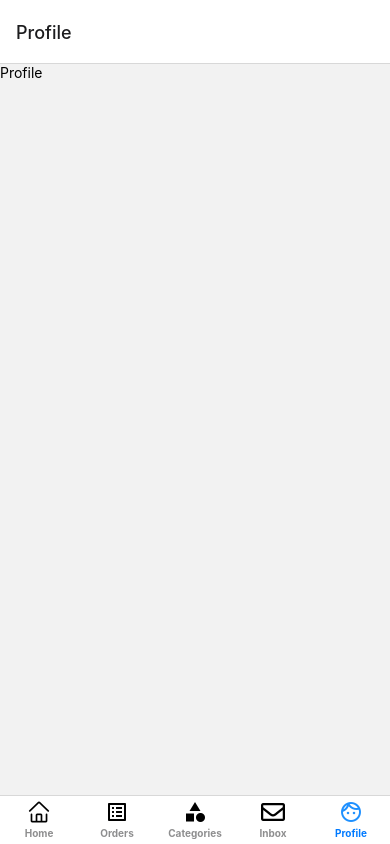
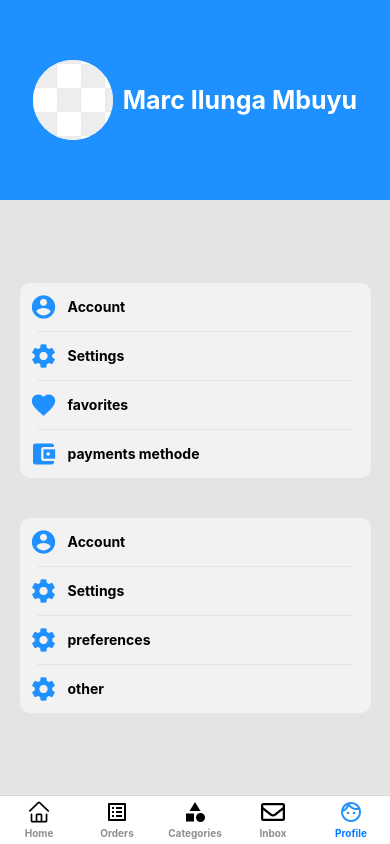
Before and after one commit to MrSirThe1st/LashesV0, a React Native app in the folder YippieV0/: screen /Profile in a window 390 px wide. Built offline with nearby package versions, Linux system fonts and the light colour scheme.

Commit message:
profile page

```diff
--- a/YippieV0/App.js
+++ b/YippieV0/App.js
@@ -6,6 +6,7 @@ import SignUp from "./src/screens/Login&SignUp/SignUp";
 import Home from "./src/screens/BuyerUI/Home";
 import Selection from "./src/screens/selection/Selection";
 import CategoriesPage from "./src/screens/Categories/CategoriesPage";
+import Profile from "./src/screens/BuyerUI/Profile";
 
 export default function App() {
   return (
--- a/YippieV0/src/Navigation/Navigation.js
+++ b/YippieV0/src/Navigation/Navigation.js
@@ -47,7 +47,7 @@ const HomeTabNavigator = () => (
     (<FontAwesome5 name="envelope" size={24} color="black" />)
   }}/>
 
-    <Tab.Screen name="Profile" component={Profile} options={{
+    <Tab.Screen name="Profile" component={Profile} options={{headerShown: false,
       tabBarIcon:({focused}) => focused ?(<MaterialCommunityIcons name="face-man-outline" size={24} color="#1e90ff" />):
       (<MaterialCommunityIcons name="face-man-outline" size={24} color="black" />)
   }}/>
--- a/YippieV0/src/screens/BuyerUI/Profile.js
+++ b/YippieV0/src/screens/BuyerUI/Profile.js
@@ -1,14 +1,126 @@
-import { StyleSheet, Text, View } from 'react-native'
+import { StyleSheet, Text, View, SafeAreaView,TouchableOpacity, Image} from 'react-native'
 import React from 'react'
+import Icon from "react-native-vector-icons/MaterialIcons";
+import Separator from '../../componets/Separator';
+import { StatusBar } from 'react-native';
 
 const Profile = () => {
   return (
-    <View>
-      <Text>Profile</Text>
-    </View>
+    <SafeAreaView style={styles.container}>
+      <StatusBar backgroundColor="#1e90ff"
+        barStyle="light-content"/>
+      <View style={styles.stickyHeader}>
+        <View style={styles.avatar}>
+          <Image style={styles.image} source={require('../../assets/homeAssets/avatar.jpg')}/>
+        </View>
+        <Text style={styles.name}>Marc Ilunga Mbuyu</Text>
+      </View>
+
+      <View style={styles.content}>
+        <View style={styles.settingsCard}>
+          <TouchableOpacity style={styles.button}>
+            <Icon name="account-circle" size={28} color="#1e90ff" style={styles.icon} />
+            <Text style={styles.text}>Account</Text>
+          </TouchableOpacity>
+          <Separator/>
+          <TouchableOpacity style={styles.button}>
+            <Icon name="settings" size={28} color="#1e90ff" style={styles.icon} />
+            <Text style={styles.text}>Settings</Text>
+          </TouchableOpacity>
+          <Separator/>
+          <TouchableOpacity style={styles.button}>
+            <Icon name="favorite" size={28} color="#1e90ff" style={styles.icon} />
+            <Text style={styles.text}>favorites</Text>
+          </TouchableOpacity>
+          <Separator/>
+          <TouchableOpacity style={styles.button}>
+            <Icon name="account-balance-wallet" size={28} color="#1e90ff" style={styles.icon} />
+            <Text style={styles.text}>payments methode</Text>
+          </TouchableOpacity>
+        </View>
+
+        <View style={styles.settingsCard}>
+          <TouchableOpacity style={styles.button}>
+            <Icon name="account-circle" size={28} color="#1e90ff" style={styles.icon} />
+            <Text style={styles.text}>Account</Text>
+          </TouchableOpacity>
+          <Separator/>
+          <TouchableOpacity style={styles.button}>
+            <Icon name="settings" size={28} color="#1e90ff" style={styles.icon} />
+            <Text style={styles.text}>Settings</Text>
+          </TouchableOpacity>
+          <Separator/>
+          <TouchableOpacity style={styles.button}>
+            <Icon name="settings" size={28} color="#1e90ff" style={styles.icon} />
+            <Text style={styles.text}>preferences</Text>
+          </TouchableOpacity>
+          <Separator/>
+          <TouchableOpacity style={styles.button}>
+            <Icon name="settings" size={28} color="#1e90ff" style={styles.icon} />
+            <Text style={styles.text}>other</Text>
+          </TouchableOpacity>
+        </View>
+      </View>
+    </SafeAreaView>
   )
 }
 
 export default Profile
 
-const styles = StyleSheet.create({})
+const styles = StyleSheet.create({
+  container:{
+    flex: 1,
+    backgroundColor:'#E5E4E2'
+  },
+  stickyHeader: {
+    flexDirection: "row",
+    alignItems: "center",
+    justifyContent: "center",
+    paddingVertical: 10,
+    height: 200,
+    backgroundColor:'#1e90ff',
+
+  },
+  content:{
+    flex:1,
+    alignItems:'center',
+    justifyContent:'center',
+
+  },
+  settingsCard:{
+    backgroundColor:"#f2f2f2",
+    borderRadius:10,
+    width:'90%',
+    marginVertical:20
+
+  },
+  button:{
+    flexDirection:'row',
+    padding:10,
+    alignItems:'center',
+    justifyContent:'flex-start'
+  },
+  text:{
+    paddingHorizontal:10,
+    fontWeight:'bold'
+  },
+  name:{
+    color:'white',
+    fontSize:25,
+    fontWeight:'bold'
+  },
+  avatar:{
+    borderRadius:50,
+    backgroundColor:'white',
+    width: 80,
+    height: 80,
+    overflow: 'hidden',
+    marginRight: 10
+  },
+  image:{
+    flex: 1,
+    width: null,
+    height: null,
+    resizeMode: 'cover',
+  }
+})
```
Also changed, not shown: YippieV0/src/assets/homeAssets/avatar.jpg (added).
